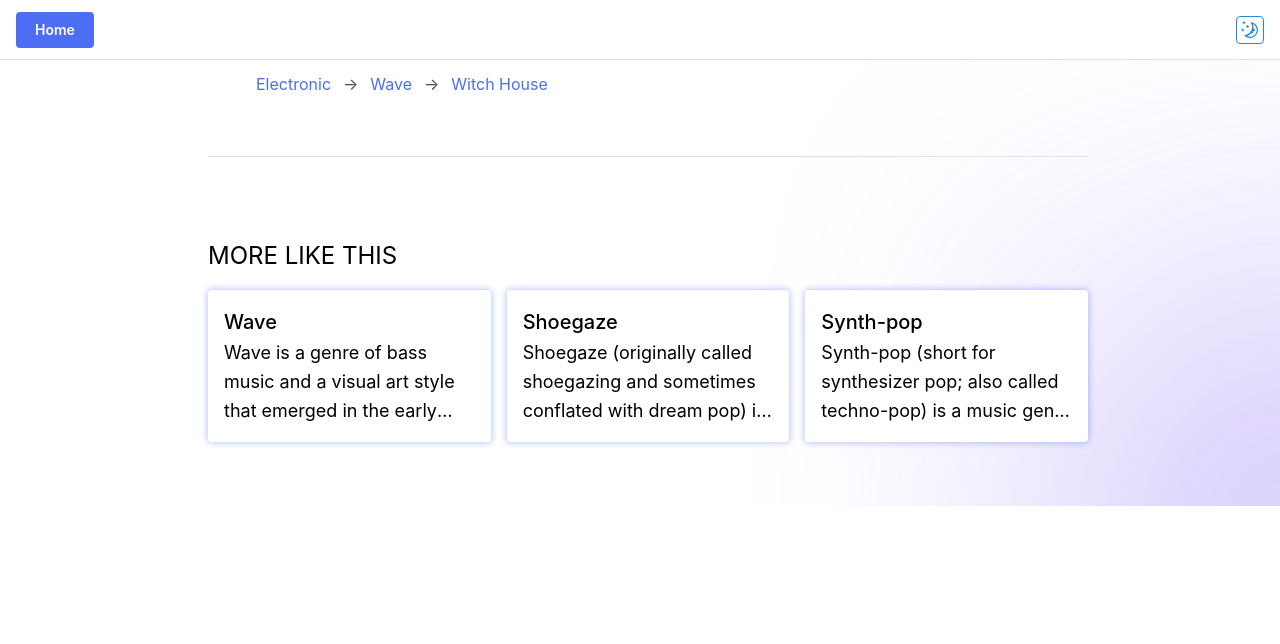
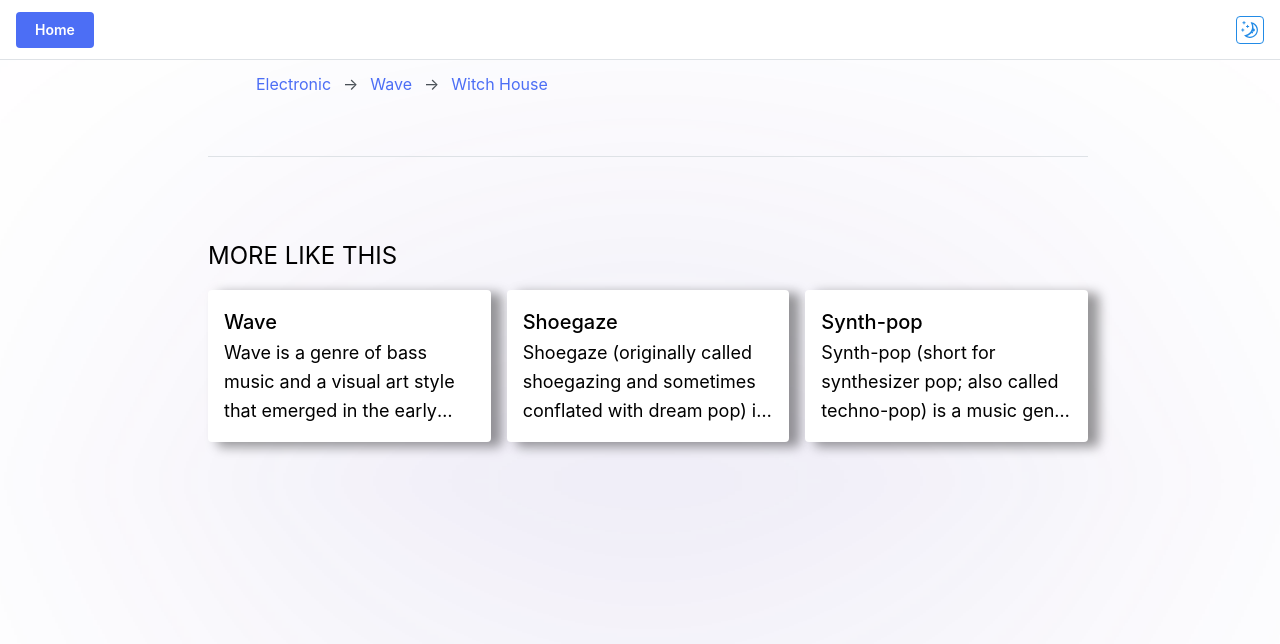
Before and after one commit to jakubgiedzicz/Find-Genre, a React (Vite) app in the folder find-genre.client/: page /Find-Genre/genre-details/1 in a window 1280 px wide. Shown: the top 644 px of the page. Built offline with nearby package versions, Linux system fonts and the light colour scheme.

Commit message:
more styling

```diff
--- a/find-genre.client/src/Components/BackgroundLight/BackgroundLight.module.css
+++ b/find-genre.client/src/Components/BackgroundLight/BackgroundLight.module.css
@@ -1,12 +1,11 @@
 .light {
     z-index: -1;
     position: absolute;
-    bottom: calc(-1em - 150px);
-    right: calc(-1em - 150px);
-    width: 300px;
-    height: 300px;
-    border-radius: 50%;
-    filter: blur(10em);
+    bottom: 0;
+    right: 0;
+    left:0;
+    height: 50px;
+    filter:blur(12em) brightness(70%);
     background-color: #4c6ef5;
     animation-name:bottomLight;
     animation-duration:16s;
--- a/find-genre.client/src/Components/GenreCardSmall/GenreCardSmall.module.css
+++ b/find-genre.client/src/Components/GenreCardSmall/GenreCardSmall.module.css
@@ -5,9 +5,9 @@
     position:relative;
 }
     .similar_card div {
-        -webkit-box-shadow: 0px 0px 6px 1px rgba(76, 110, 245, 0.4);
-        -moz-box-shadow: 0px 0px 6px 1px rgba(76, 110, 245, 0.4);
-        box-shadow: 0px 0px 6px 1px rgba(76, 110, 245, 0.4);
+        -webkit-box-shadow: 10px 4px 12px 1px rgba(0, 0, 0, 0.4);
+        -moz-box-shadow: 10px 4px 12px 1px rgba(0, 0, 0, 0.4);
+        box-shadow: 10px 4px 12px 1px rgba(0, 0, 0, 0.4);
     }
     .similar_card div:hover {
         position: absolute;
--- a/find-genre.client/src/Pages/GenreDetails/GenreDetails.module.css
+++ b/find-genre.client/src/Pages/GenreDetails/GenreDetails.module.css
@@ -1,6 +1,6 @@
-.page_wrapper {
+/*.page_wrapper {
     overflow:hidden;
-}
+}*/
 .margin_inner {
     margin-inline: 20%;
 }
--- a/find-genre.client/src/Pages/GenreDetails/GenreDetails.tsx
+++ b/find-genre.client/src/Pages/GenreDetails/GenreDetails.tsx
@@ -29,7 +29,7 @@ function GenreDetails() {
         }
     }, [])
     return (
-        <Box pos="relative" className={styles.page_wrapper}>
+        <>
             <Breadcrumbs separator="→" separatorMargin="sm" className={styles.breadcrumbs + ' ' + styles.margin_inner}>
                 {items}
             </Breadcrumbs>
@@ -47,7 +47,7 @@ function GenreDetails() {
                         children: data.value
                     })}
                 />
-                <Stack>
+                <Stack pos="relative">
                     <Stack justify="center" align="center" gap="lg">
                         {genre && <DetailsIntro name={genre.name} desc={genre.description_short} tags={genre.tags} subgenres={genre?.subgenres} examples={genre.examples} />}
                     </Stack>
@@ -68,10 +68,10 @@ function GenreDetails() {
                             that first became prominent in the late 1970s and features the synthesizer as the
                             dominant musical instrument." />
                     </SimpleGrid>
+                    <BackgroundLight />
                 </Stack>
             </Group>
-            <BackgroundLight />
-        </Box>
+        </>
     );
 }
 
```
